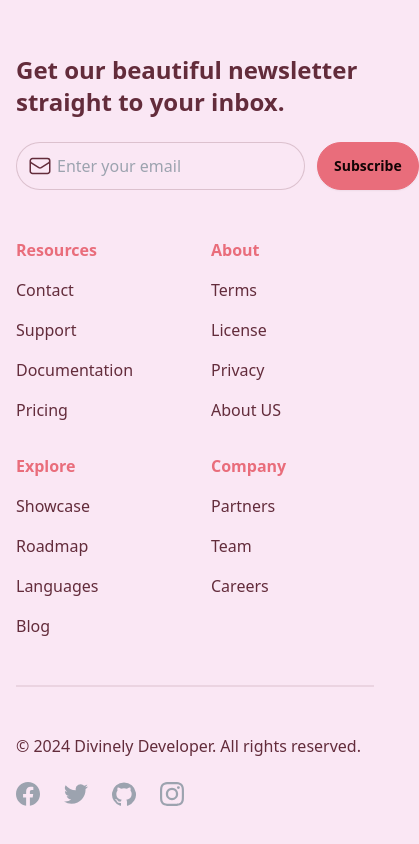
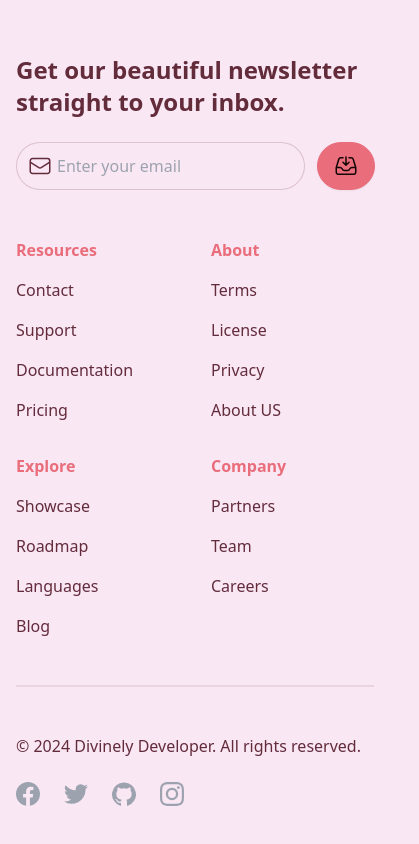
Before and after one commit to imankitkalirawana/dynamic-devocode, a Next.js app: page / in a window 390 px wide. Shown: the part 5796-6640 px from the top of the page, 419 px wide, since content can reach past the window. Built offline with nearby package versions, Linux system fonts and the light colour scheme.

Commit message:
Refactor Footer and Breadcrumbs components

```diff
--- a/components/landingpage/Footer.tsx
+++ b/components/landingpage/Footer.tsx
@@ -1,6 +1,4 @@
 "use client";
-
-import dynamic from "next/dynamic";
 
 const footerNavs = [
   {
@@ -121,7 +119,29 @@ const Footer = () => {
                   className="input input-bordered pl-10"
                 />
               </div>
-              <button className="btn btn-primary">Subscribe</button>
+              <button className="btn btn-primary hidden sm:block">
+                Subscribe
+              </button>
+              <button
+                className="btn btn-primary sm:hidden tooltip"
+                data-tip="Subscribe"
+              >
+                {/* mail icon */}
+                <svg
+                  xmlns="http://www.w3.org/2000/svg"
+                  fill="none"
+                  viewBox="0 0 24 24"
+                  strokeWidth={1.5}
+                  stroke="currentColor"
+                  className="w-6 h-6"
+                >
+                  <path
+                    strokeLinecap="round"
+                    strokeLinejoin="round"
+                    d="M9 3.75H6.912a2.25 2.25 0 0 0-2.15 1.588L2.35 13.177a2.25 2.25 0 0 0-.1.661V18a2.25 2.25 0 0 0 2.25 2.25h15A2.25 2.25 0 0 0 21.75 18v-4.162c0-.224-.034-.447-.1-.661L19.24 5.338a2.25 2.25 0 0 0-2.15-1.588H15M2.25 13.5h3.86a2.25 2.25 0 0 1 2.012 1.244l.256.512a2.25 2.25 0 0 0 2.013 1.244h3.218a2.25 2.25 0 0 0 2.013-1.244l.256-.512a2.25 2.25 0 0 1 2.013-1.244h3.859M12 3v8.25m0 0-3-3m3 3 3-3"
+                  />
+                </svg>
+              </button>
             </form>
           </div>
         </div>
@@ -232,5 +252,4 @@ const Footer = () => {
   );
 };
 
-// export default dynamic(() => Promise.resolve(Footer), { ssr: false });
 export default Footer;
--- a/components/resources/Breadcrumbs.tsx
+++ b/components/resources/Breadcrumbs.tsx
@@ -13,7 +13,7 @@ const Breadcrumbs = () => {
   });
 
   return (
-    <div className="text-sm breadcrumbs ml-4">
+    <div className="text-sm breadcrumbs ml-4 select-none cursor-default">
       <ul>
         {breadcrumbItems?.map((item, index) => (
           <li key={index}>
```
